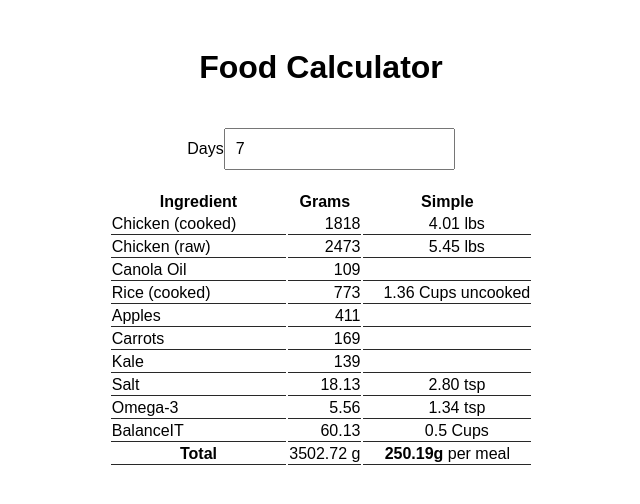
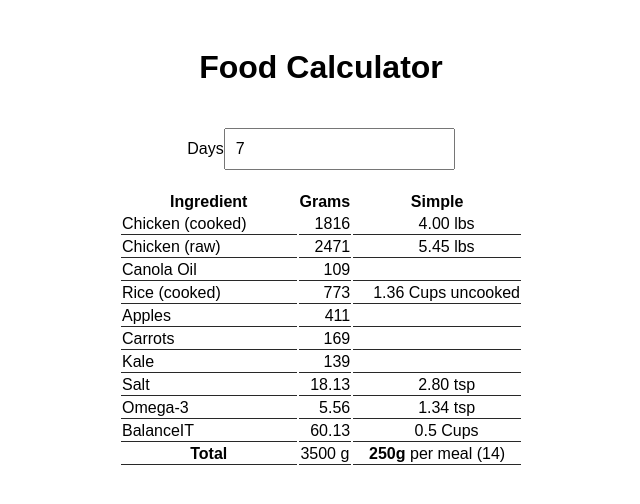
Before and after one commit to NathanHil/dog, a React (Create React App) app: page / in a window 1280 px wide. Shown: the top 504 px of the page, without its empty margins (319-959 px from the left). Built offline with nearby package versions, Linux system fonts and the light colour scheme.

Commit message:
Clean up totals and numbers

```diff
--- a/src/components/IngredientList.tsx
+++ b/src/components/IngredientList.tsx
@@ -8,7 +8,7 @@ interface IngredientListProps {
 
 const IngredientList: React.FC<IngredientListProps> = ({ days }) => {
   const ingredients = {
-    chicken: days * 259.65, // 301 grams of chicken per day
+    chicken: days * 259.45, // 301 grams of chicken per day
     canola: days * 15.52,
     rice: days * 110.4,
     uncookedRice: days * 0.1948,
@@ -17,9 +17,12 @@ const IngredientList: React.FC<IngredientListProps> = ({ days }) => {
     kale: days * 19.84,
     salt: days * 2.59,
     omega3: days * 0.794,
-    balanceit: days * 8.59,
-    total: days * (259.65+15.52+110.4+0.1948+58.66+24.15+19.84+2.59+0.794+8.59)
+    balanceit: days * 8.59
   };
+  const totals = {
+    totalGrams: ingredients.chicken+ingredients.canola+ingredients.rice+ingredients.apples+ingredients.carrots+ingredients.kale+ingredients.salt+ingredients.omega3+ingredients.balanceit,
+    totalPerDay: (ingredients.chicken+ingredients.canola+ingredients.rice+ingredients.apples+ingredients.carrots+ingredients.kale+ingredients.salt+ingredients.omega3+ingredients.balanceit)/days
+  }
 
   return (
     <div className="ingredient-list">
@@ -42,7 +45,7 @@ const IngredientList: React.FC<IngredientListProps> = ({ days }) => {
         <IngredientItem name="Salt" amount={(ingredients.salt).toFixed(2)} volume={(days * 0.4).toFixed(2)+" tsp"} />
         <IngredientItem name="Omega-3" amount={(ingredients.omega3).toFixed(2)} volume={(days * 0.191356628461).toFixed(2)+" tsp"} />
         <IngredientItem name="BalanceIT" amount={(ingredients.balanceit).toFixed(2)} volume={(days * 0.07008).toFixed(1)+" Cups"}/>
-        <tr><td><strong>Total</strong></td><td>{ingredients.total.toFixed(2)} g</td><td><strong>{((ingredients.total / days)/2).toFixed(2)}g</strong> per meal</td></tr>
+        <tr><td><strong>Total</strong></td><td>{totals.totalGrams.toFixed(0)} g</td><td><strong>{((totals.totalPerDay)/2).toFixed(0)}g</strong> per meal ({days*2})</td></tr>
         </tbody>
       </table>
     </div>
--- a/src/index.css
+++ b/src/index.css
@@ -11,3 +11,7 @@ code {
   font-family: source-code-pro, Menlo, Monaco, Consolas, 'Courier New',
     monospace;
 }
+
+.optional {
+  color:grey;
+}
--- a/src/styles/App.css
+++ b/src/styles/App.css
@@ -26,7 +26,9 @@ input {
 .volume {
   padding-left: 20px;
 }
-
+.optional {
+  color:grey;
+}
 h2 {
   margin-top: 20px;
 }
```
Also changed, not shown: 11 other files (tests, documents, lock files or other folders).
